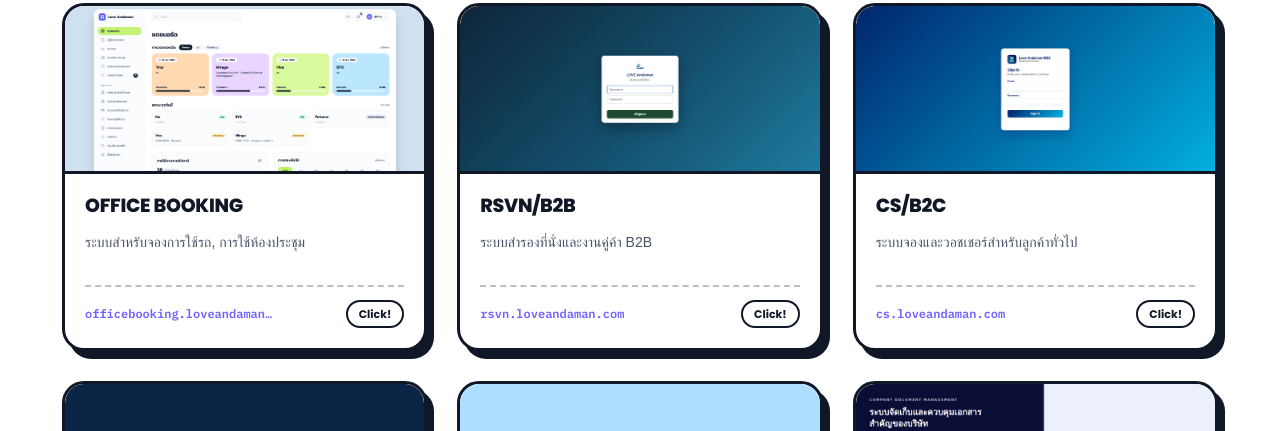
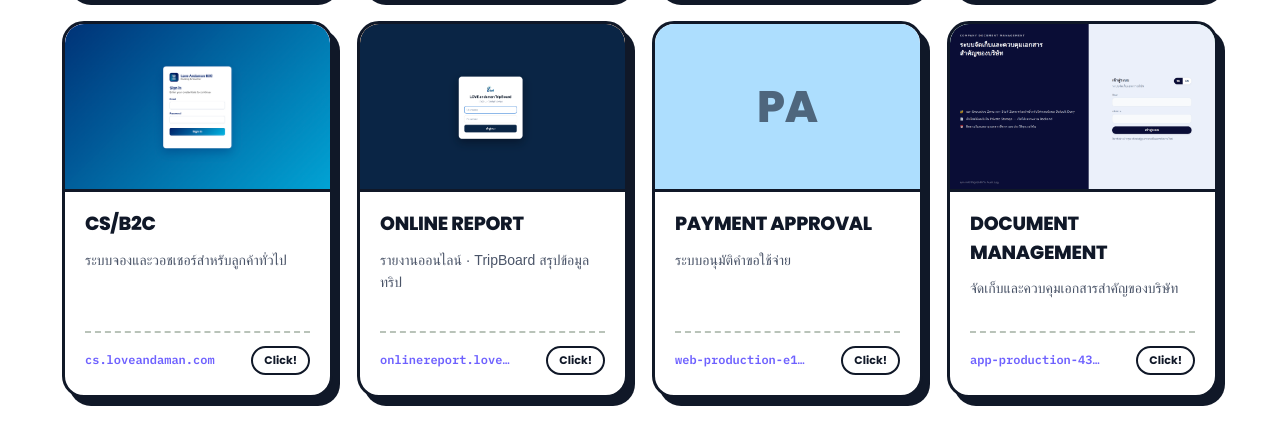
Before and after one commit to digitalmkt-bbot/nudlen-directory, a website: page index.html in a window 1280 px wide. Shown: the part 1633-2064 px from the top of the page. Drawn offline with Linux system fonts and the light colour scheme; a web font is replaced by a local one.

Commit message:
Change card grid from 3 to 4 columns
Co-Authored-By: Claude Opus 4.8 <noreply@anthropic.com>
Claude-Session: https://claude.ai/code/session_012tobgaYbFtzEdZgBByW2tP

```diff
--- a/index.html
+++ b/index.html
@@ -92,7 +92,8 @@
   .countline{font-family:var(--mono);font-size:12.5px;color:var(--slate2);margin:18px 0 0;text-align:center}
 
   /* ---------- Grid ---------- */
-  .grid{display:grid;grid-template-columns:repeat(3,1fr);gap:30px;margin:34px 0 0}
+  .grid{display:grid;grid-template-columns:repeat(4,1fr);gap:24px;margin:34px 0 0}
+  @media(max-width:1100px){.grid{grid-template-columns:repeat(3,1fr);gap:26px}}
   @media(max-width:900px){.grid{grid-template-columns:repeat(2,1fr);gap:22px}}
   @media(max-width:600px){.grid{grid-template-columns:1fr}}
   .card{display:flex;flex-direction:column;background:var(--paper);border:3px solid var(--ink);border-radius:22px;
```
